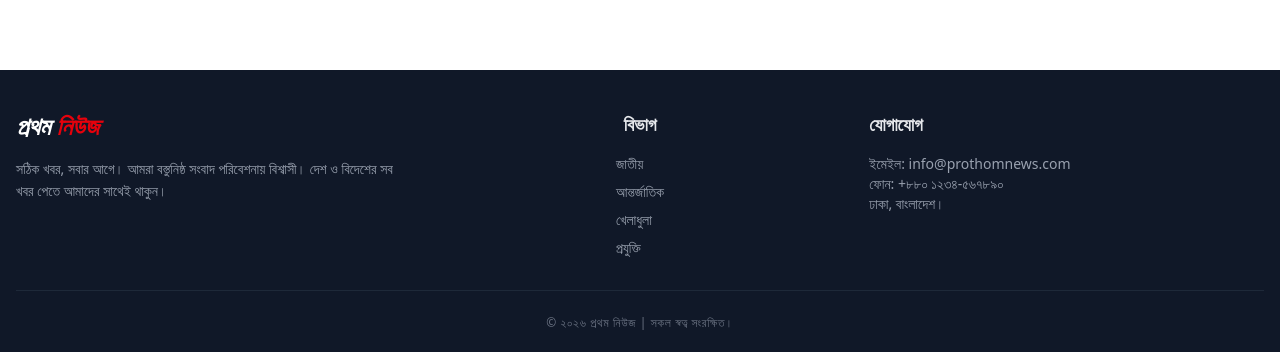
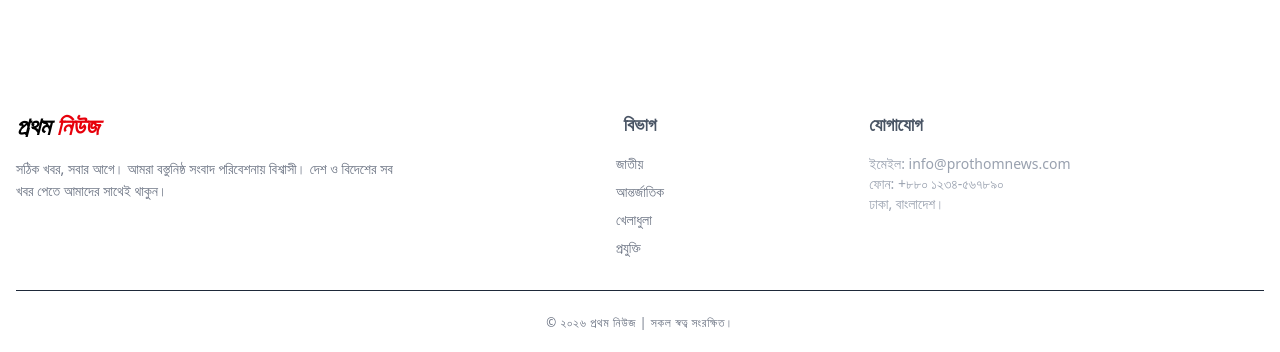
Before and after one commit to shiuly-28/news-portal, a React (Vite) app: page / in a window 1280 px wide. Shown: the part 1719-2071 px from the top of the page. Built offline with nearby package versions, Linux system fonts and the light colour scheme.

Commit message:
footer part text color change

```diff
--- a/src/components/Footer.jsx
+++ b/src/components/Footer.jsx
@@ -3,7 +3,7 @@ import { Link } from 'react-router-dom';
 
 const Footer = () => {
     return (
-        <footer className="bg-gray-900 text-white pt-10 pb-6 mt-12 font-sans">
+        <footer className=" text-black pt-10 pb-6 mt-12 font-sans">
             <div className="container mx-auto px-4">
                 <div className="grid grid-cols-1 md:grid-cols-3 gap-8 border-b border-gray-800 pb-8 text-center md:text-left">
 
@@ -12,15 +12,15 @@ const Footer = () => {
                         <h2 className="text-2xl font-bold mb-4 italic">
                             প্রথম <span className="text-red-600">নিউজ</span>
                         </h2>
-                        <p className="text-gray-400 text-sm leading-relaxed">
+                        <p className="text-gray-500 text-sm leading-relaxed">
                             সঠিক খবর, সবার আগে। আমরা বস্তুনিষ্ঠ সংবাদ পরিবেশনায় বিশ্বাসী। দেশ ও বিদেশের সব খবর পেতে আমাদের সাথেই থাকুন।
                         </p>
                     </div>
 
                     {/* কুইক লিঙ্ক */}
                     <div className="flex flex-col items-center">
-                        <h3 className="text-lg font-semibold mb-4 text-gray-200">বিভাগ</h3>
-                        <ul className="text-gray-400 text-sm space-y-2">
+                        <h3 className="text-lg font-semibold mb-4 text-gray-600">বিভাগ</h3>
+                        <ul className="text-gray-500 text-sm space-y-2">
                             <li><Link to="/category/National" className="hover:text-red-500 transition">জাতীয়</Link></li>
                             <li><Link to="/category/International" className="hover:text-red-500 transition">আন্তর্জাতিক</Link></li>
                             <li><Link to="/category/Sports" className="hover:text-red-500 transition">খেলাধুলা</Link></li>
@@ -30,7 +30,7 @@ const Footer = () => {
 
                     {/* যোগাযোগ */}
                     <div>
-                        <h3 className="text-lg font-semibold mb-4 text-gray-200">যোগাযোগ</h3>
+                        <h3 className="text-lg font-semibold mb-4 text-gray-600">যোগাযোগ</h3>
                         <p className="text-gray-400 text-sm">
                             ইমেইল: info@prothomnews.com<br />
                             ফোন: +৮৮০ ১২৩৪-৫৬৭৮৯০<br />
```
